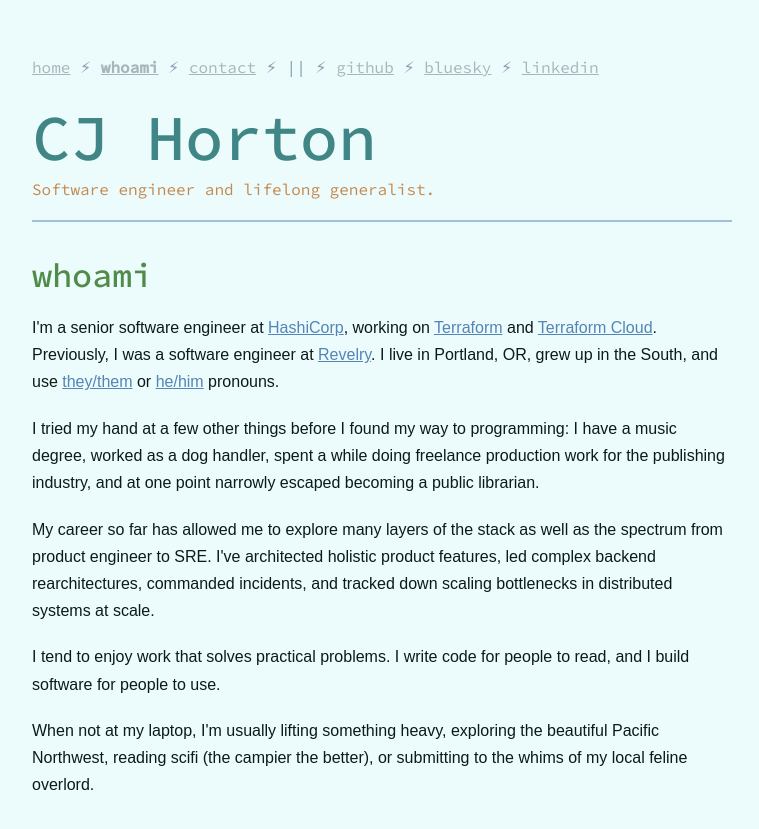
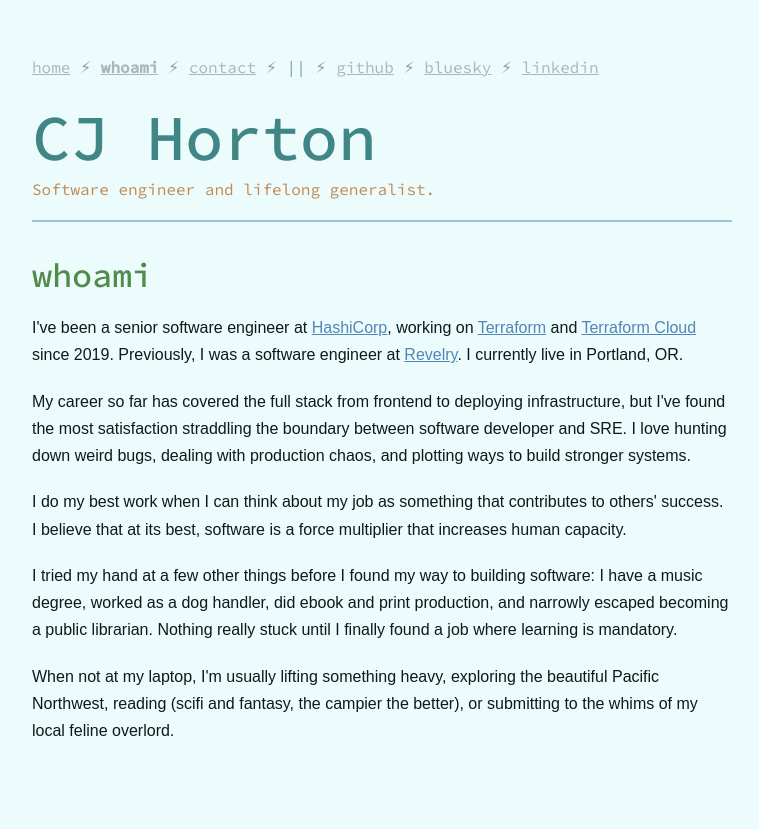
Before and after one commit to radditude/radditude.github.io, a Jekyll site: the page built from whoami.html, in a window 1280 px wide. Shown: the top 829 px of the page, without its empty margins (258-1017 px from the left). Built offline with Jekyll 4.4.1, drawn with Linux system fonts in a browser that asks for light colours; some web fonts are replaced.

Commit message:
Revise content in whoami.html
Updated personal description and career highlights.

```diff
--- a/whoami.html
+++ b/whoami.html
@@ -15,13 +15,13 @@ title: 'whoami'
 
   <h2>whoami</h2>
 
-  <p>I'm a senior software engineer at <a href="https://www.hashicorp.com/">HashiCorp</a>, working on <a href="https://www.terraform.io/">Terraform</a> and <a href="https://www.terraform.io/cloud">Terraform Cloud</a>. Previously, I was a software engineer at <a href="https://revelry.co/">Revelry</a>. I live in Portland, OR, grew up in the South, and use <a href="https://pronoun.is/they/">they/them</a> or <a href="https://pronoun.is/he/">he/him</a> pronouns. </p>
+  <p>I've been a senior software engineer at <a href="https://www.hashicorp.com/">HashiCorp</a>, working on <a href="https://www.terraform.io/">Terraform</a> and <a href="https://www.terraform.io/cloud">Terraform Cloud</a> since 2019. Previously, I was a software engineer at <a href="https://revelry.co/">Revelry</a>. I currently live in Portland, OR. </p>
 
-  <p>I tried my hand at a few other things before I found my way to programming: I have a music degree, worked as a dog handler, spent a while doing freelance production work for the publishing industry, and at one point narrowly escaped becoming a public librarian.</p>
+  <p>My career so far has covered the full stack from frontend to deploying infrastructure, but I've found the most satisfaction straddling the boundary between software developer and SRE. I love hunting down weird bugs, dealing with production chaos, and plotting ways to build stronger systems. </p>
 
-  <p>My career so far has allowed me to explore many layers of the stack as well as the spectrum from product engineer to SRE. I've architected holistic product features, led complex backend rearchitectures, commanded incidents, and tracked down scaling bottlenecks in distributed systems at scale. </p>
+  <p>I do my best work when I can think about my job as something that contributes to others' success. I believe that at its best, software is a force multiplier that increases human capacity. </p>
 
-  <p>I tend to enjoy work that solves practical problems. I write code for people to read, and I build software for people to use. </p>
+  <p>I tried my hand at a few other things before I found my way to building software: I have a music degree, worked as a dog handler, did ebook and print production, and narrowly escaped becoming a public librarian. Nothing really stuck until I finally found a job where learning is mandatory.</p>
 
-  <p>When not at my laptop, I'm usually lifting something heavy, exploring the beautiful Pacific Northwest, reading scifi (the campier the better), or submitting to the whims of my local feline overlord.</p>
+  <p>When not at my laptop, I'm usually lifting something heavy, exploring the beautiful Pacific Northwest, reading (scifi and fantasy, the campier the better), or submitting to the whims of my local feline overlord.</p>
 </div>
```
